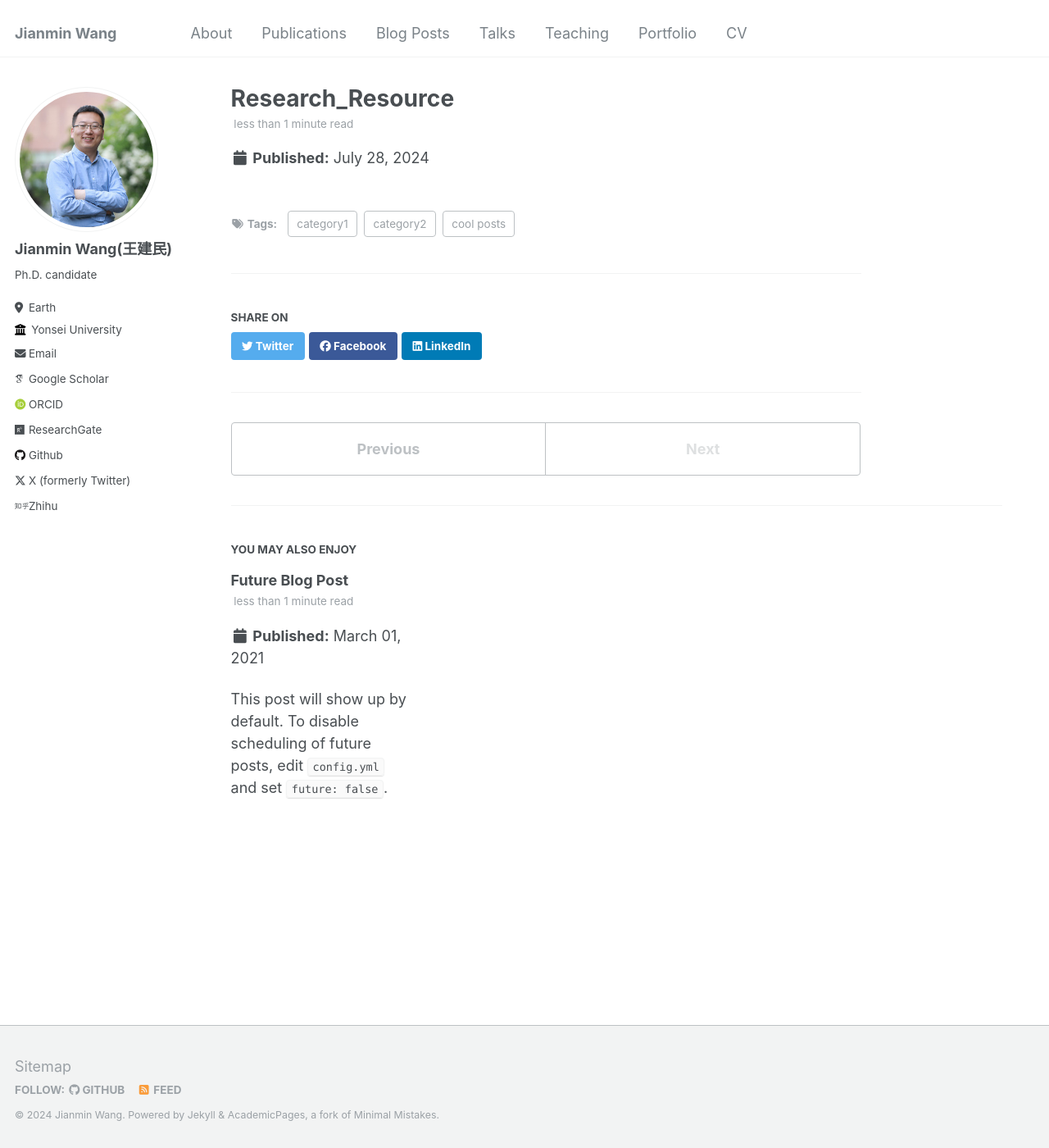
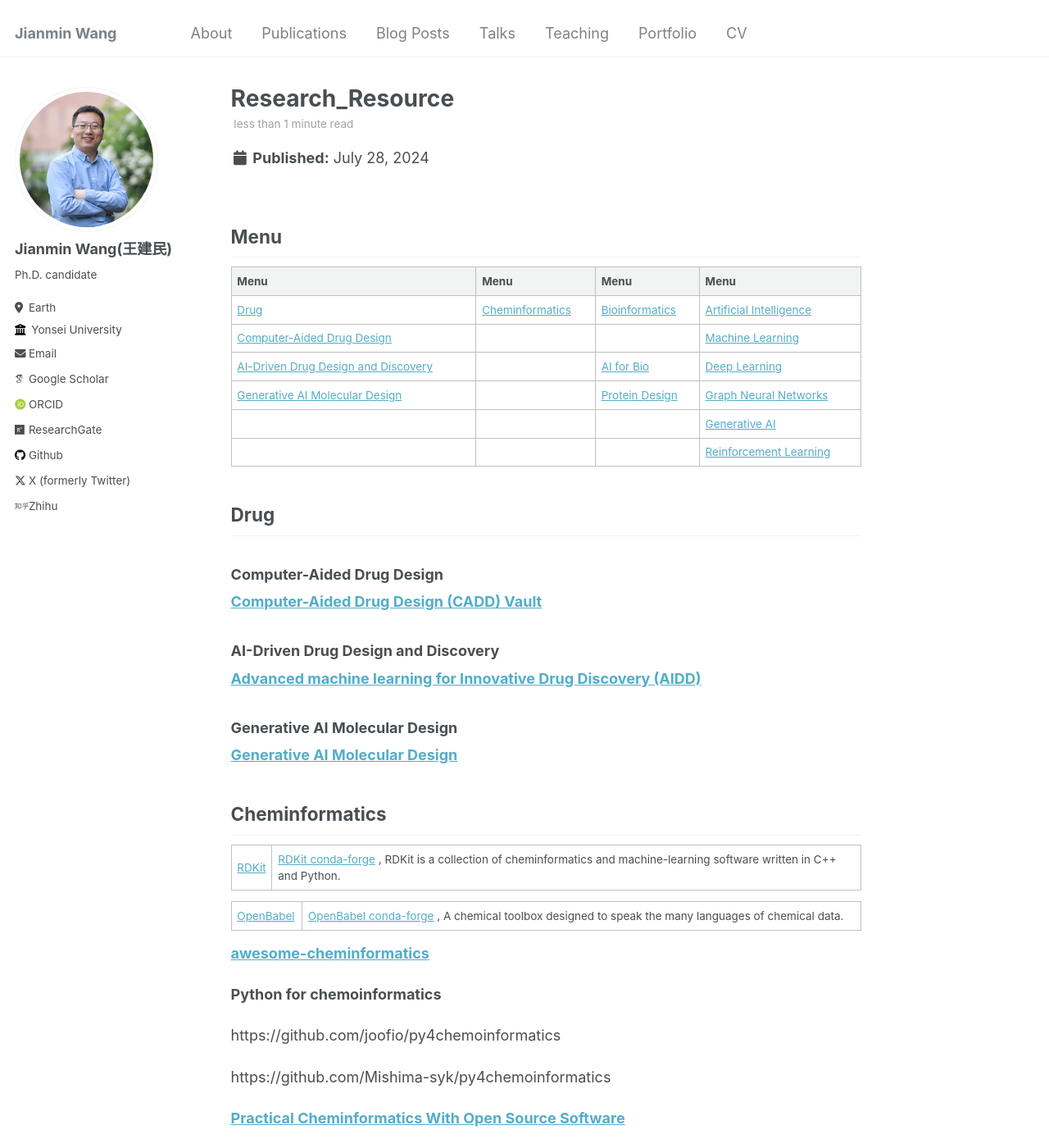
Before and after one commit to Jianmin2drugai/Jianmin2drugai.github.io, a Jekyll site: the page built from _posts/2024-07-28-research-esource-post.md, in a window 1280 px wide and 1400 px high. Shown: the whole window at 82% size. Built offline with Jekyll 4.4.1, drawn with Linux system fonts in a browser that asks for light colours; some web fonts are replaced; some of the changed text lies outside the part shown.

Commit message:
Update 2024-07-28-research-esource-post.md

```diff
--- a/_posts/2024-07-28-research-esource-post.md
+++ b/_posts/2024-07-28-research-esource-post.md
@@ -7,3 +7,113 @@ tags:
   - category1
   - category2
 ---
+
+## Menu
+
+
+
+| Menu | Menu | Menu | Menu |
+| ------ | :---------- | ------ | ------ |
+| [Drug](#drug) | [Cheminformatics](#cheminformatics) | [Bioinformatics](#bioinformatics)  | [Artificial Intelligence](#artificial-intelligence) |
+| [Computer-Aided Drug Design](#Computer-aided-drug-design) |  |  | [Machine Learning](#machine-learning) |
+| [AI-Driven Drug Design and Discovery](#ai-driven-drug-design-and-discovery) |  | [AI for Bio](#ai-for-bio) | [Deep Learning](#deep-learning) |
+| [Generative AI Molecular Design](#generative-ai-molecular-design) |  | [Protein Design](#protein-design) | [Graph Neural Networks](#graph-neural-networks) |
+|  |  |  | [Generative AI](#generative-ai) |
+|  |  |  | [Reinforcement Learning](#reinforcement-learning) |
+
+
+
+
+
+
+## Drug
+
+
+
+### Computer-Aided Drug Design
+
+
+
+[**Computer-Aided Drug Design (CADD) Vault**](https://github.com/Tonylac77/CADD_Vault)
+
+
+
+### AI-Driven Drug Design and Discovery
+
+
+[**Advanced machine learning for Innovative Drug Discovery (AIDD)**](https://ai-dd.eu/)
+
+
+
+
+
+### Generative AI Molecular Design
+
+
+[**Generative AI Molecular Design**](https://github.com/AspirinCode/papers-for-molecular-design-using-DL)
+
+
+
+
+
+## Cheminformatics
+
+
+[RDKit](https://www.rdkit.org/) | [RDKit conda-forge](https://anaconda.org/conda-forge/rdkit) ,   RDKit is a collection of cheminformatics and machine-learning software written in C++ and Python.
+
+[OpenBabel](https://github.com/openbabel/openbabel) | [OpenBabel conda-forge](https://anaconda.org/conda-forge/openbabel) , A chemical toolbox designed to speak the many languages of chemical data.
+
+
+[**awesome-cheminformatics**](https://github.com/hsiaoyi0504/awesome-cheminformatics)
+
+
+
+**Python for chemoinformatics**
+
+https://github.com/joofio/py4chemoinformatics
+
+https://github.com/Mishima-syk/py4chemoinformatics
+
+
+[**Practical Cheminformatics With Open Source Software**](https://github.com/PatWalters/practical_cheminformatics_tutorials)
+
+
+
+## Bioinformatics
+
+
+
+
+
+
+### AI for Bio
+
+
+
+[**Awesome Bio-Foundation Models**](https://github.com/apeterswu/Awesome-Bio-Foundation-Models)
+
+
+
+
+
+### Protein Design
+
+https://github.com/Peldom/papers_for_protein_design_using_DL
+
+https://github.com/JinyuanSun/Computational-tools-for-protein-design
+
+
+
+
+
+## Artificial Intelligence
+
+
+
+
+
+
+### Machine Learning
+
+
+[**Machine Learning for Beginners - A Curriculum**](https://github.com/microsoft/ML-For-Beginners)
```
